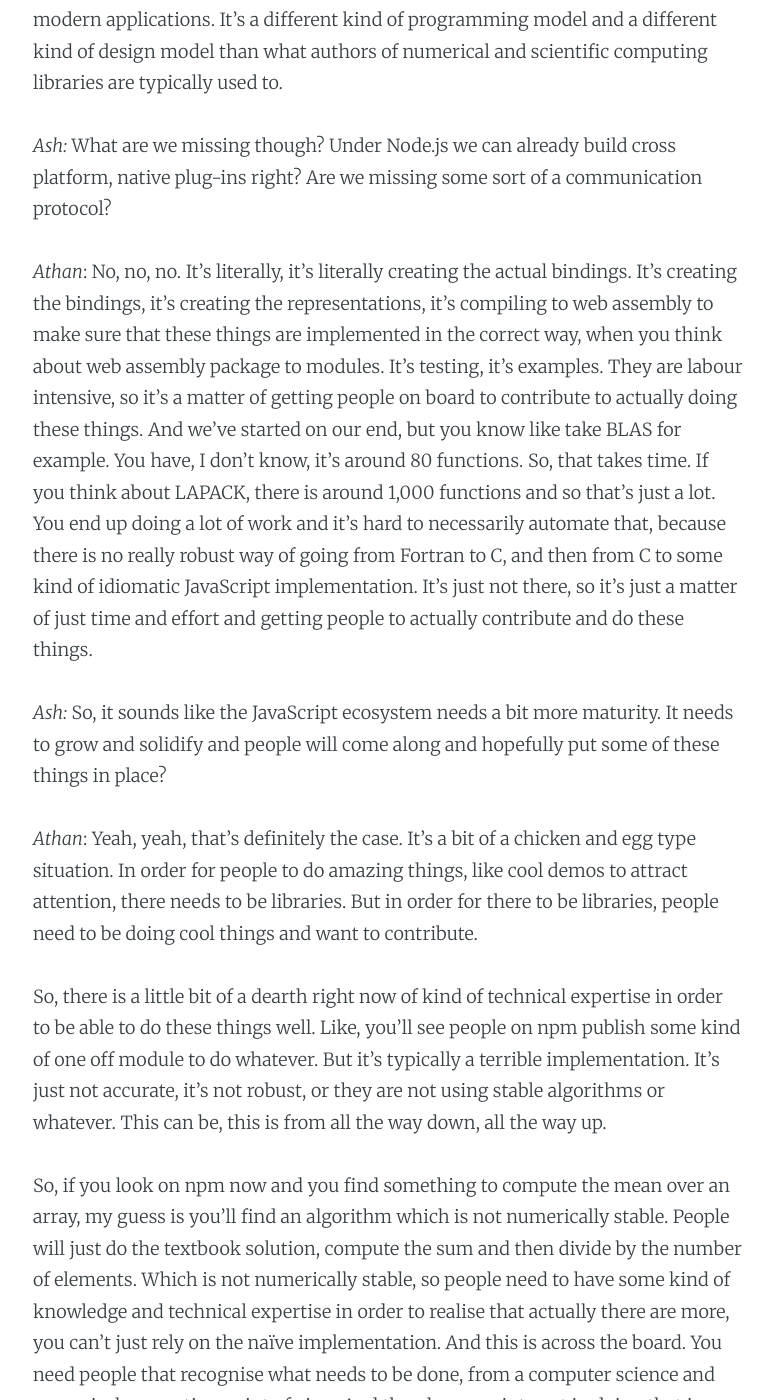
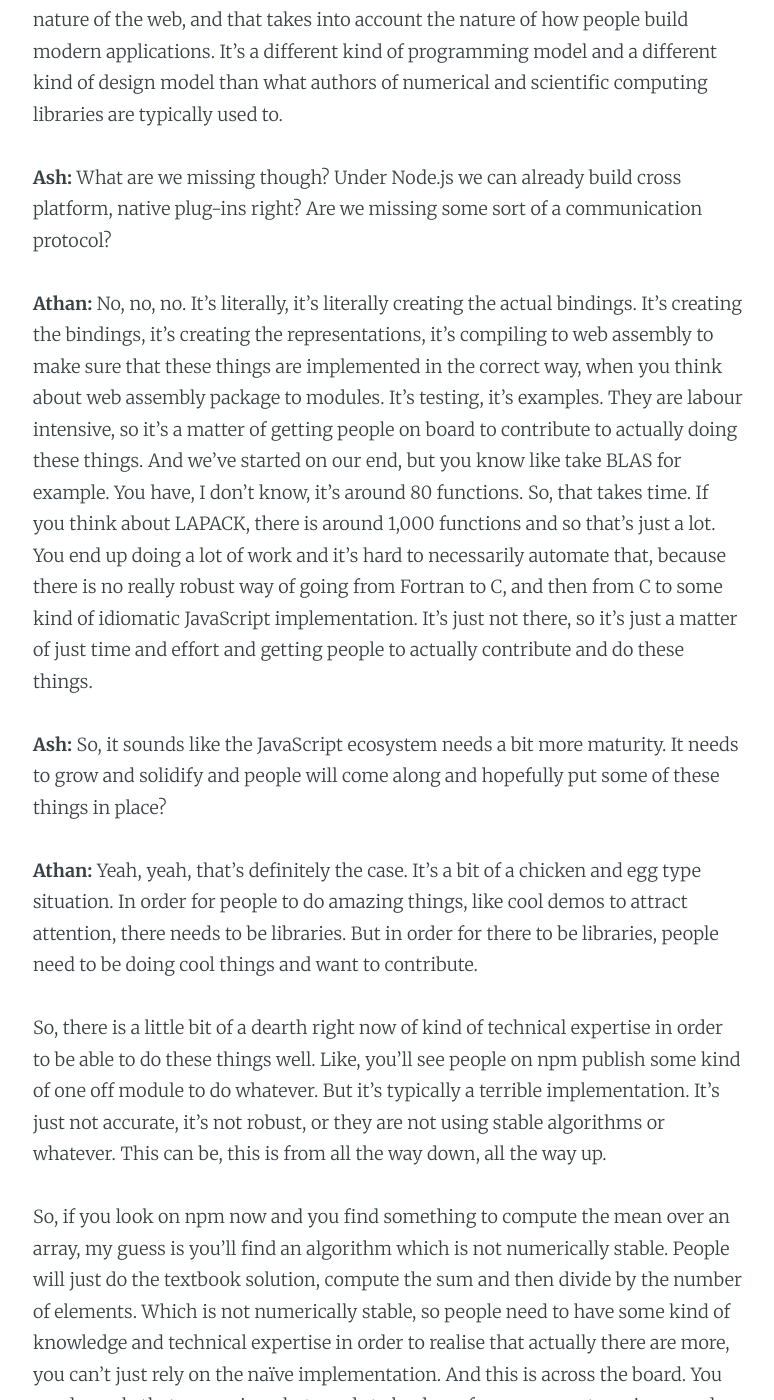
Before and after one commit to ashleydavis/the-data-wrangler-blog, a Jekyll site: the page built from _posts/2018-07-08-a-conversation-with-athan-reines.markdown, in a window 1280 px wide and 1400 px high, scrolled down 9239 px. Shown: the whole window, without its empty margins (252-1026 px from the left). Built offline with Jekyll 4.4.1, drawn with Linux system fonts in a browser that asks for light colours; comment, search, counter and statistics services are not loaded; some of the changed text lies outside the part shown.

Commit message:
Bolded names.

```diff
--- a/_posts/2018-07-08-a-conversation-with-athan-reines.markdown
+++ b/_posts/2018-07-08-a-conversation-with-athan-reines.markdown
@@ -11,50 +11,50 @@ This is the transcript of a conversation I had recently with Athan Reines, co-cr
 
 Enjoy...
 
-*Athan*:
+**Athan:**
 Hello?
 
-*Ash:*
+**Ash:**
 Hi Athan, this is Ashley.
 
-*Athan*:
+**Athan:**
 Hey, how are you doing?
 
-*Ash:*
+**Ash:**
 Good mate. Hey thanks for agreeing to talk today about your JavaScript library Stdlib
 
-*Ash:*
+**Ash:**
 I'm working on my own data transformation toolkit, that's Data-Forge and I've also written a book called Data Wrangling with JavaScript. So I've been very interested in the JavaScript ecosystem for data transformation, analysis and visualization. But somehow your standard library sort of slipped past me until just a couple of weeks ago, when I noticed through a blog post I found. I thought I'd have a chat to you because I've only just learned about your library and I'm interested to know more about it, where it's come from, where it's going to and that sort of thing. I’m also interested in your background as well understanding how you contribute to the library.
 
-*Athan*:
+**Athan:**
 Okay, where would you like me to begin?
 
-*Ash:*
+**Ash:**
 Well, maybe you could just start by telling me a bit about what you do for a living and your background.
 
-*Athan*:
+**Athan:**
 I work fulltime on open source, where most of my time is spent on stdlib (pronounced “standard lib”). I've been working on stdlib for a little over two years. Most, if not all of my work focuses on how to provide scientific computing facilities to web environments and Node.js. This entails providing native bindings, porting numerical algorithms to JavaScript and creating idiomatic tools and libraries tailored to the JavaScript language for use in scientific and numerical computing.
 
-*Ash:*
+**Ash:**
 What an awesome job. It sounds like we are coming at it from similar perspectives. I used to use Python and Pandas to do my data analysis, but I was working with JavaScript and I really wanted to be able to do that same kind of thing but in JavaScript. That’s what spurred me on to do my work and eventually create my open-source library [Data-Forge](http://www.data-forge-js.com/) and my book [Data Wrangling with JavaScript](http://bit.ly/2t2cJu2).
 
 How do you fund yourself if you're working on open source full time - are you sponsored or something like that, how does it work?
 
-*Athan*:
+**Athan:**
 I primarily live off savings. I receive some funding through [Patreon](https://www.patreon.com/athan/), which is a form of crowdfunding. In terms of contributors, Phillip, who is the main other contributor, is a graduate student at Carnegie Mellon University. He's funded through grants. I'll also occasionally perform freelance work. Fortunately, I worked for a couple of successful startups in Silicon Valley, so I have enough financial cushion to be able to do this.
 
-*Ash:*
+**Ash:**
 So, did you actually start the stdlib library? Are you one of founding members?
 
-*Athan*:
+**Athan:**
 Yes, that's correct. The longer story is that, when I moved back to the US from the UK after completing my PhD and working for startup in London, I worked for a startup in San Francisco called NodePrime. The company had nothing to do with Node.js, instead providing data infrastructure analytics. As part of our product, we were pulling off metrics from datacenter servers and analyzing those metrics with various analytic facilities. As we were a Node.js “shop”, so to speak, I needed to be able to do some kind of analytics on that data, so I started writing JavaScript libraries in order to be able to do analytics and transformations.
 
 That led to some open source work, which I worked on for about 2 years and, through that work, Phillip, who is the main other collaborator on stdlib, began working with me. We wrote well over 1,000 NPM modules that did small little things, such as special functions or Matlab like functionality. Over time our approach was not particularly sustainable. At the time, small modules were the “craze”, and the “everything is its own repository” approach just wasn't scalable for us, as we were investing a lot more time writing tooling to help manage all these packages than actually working on core library functionality. Eventually, we consolidated everything into a mono-repo which was the genesis for stdlib. We've been working on stdlib since March of 2016.
 
-*Ash:*
+**Ash:**
 Do you have any kind of like relationship with JavaScript committee or with the Node.js foundation? I’m wondering if there is anything in the works there? I guess I’m asking:  will Stdlib be something official?
 
-*Athan*:
+**Athan:**
 No, there is nothing official. From our standpoint, no reason exists for official incorporation into either Node.js or JavaScript. There are several reasons for avoiding official incorporation. For the most part, these reasons are detailed in the [FAQ](https://github.com/stdlib-js/stdlib/blob/develop/FAQ.md) found in the repo. So, I'll just briefly highlight some of the reasons. First, some of the concerns of the standards bodies are not our concerns. When the standard committee has thought about math at the standards level, they haven't necessarily prioritised accuracy or precision or having robust algorithms. Instead, they have wanted flexibility in choosing performance over accuracy. If you're doing something like game design or similar, you don't necessarily care that you have 16 decimals of precision. What you do care about is that your code runs relatively fast and that accuracy is good enough for things like trajectories of flying projectiles and angry birds. Forgoing accuracy is not okay, however if you want to be able to do any kind of reproducible scientific research.
 
 From our standpoint, we believe it is very important for us to write implementations that are robust and have high accuracy (as compared to other languages or other implementations). Ensuring that results are comparable across languages means that you can go from one language to the other and get the same thing that you would expect, which is important for scientific reproducibility. Currently, such reproducibility is not possible in JavaScript. Next, because there's no codification at the standards level for these implementations, you can go from one browser to the next and you'll get different results, which, again, is not okay with regard to scientific reproducibility.
@@ -65,26 +65,26 @@ The reality is that most people don't need to have all these bindings for the ba
 
 In a similar vein, consider Python, which does have a larger standard library but you don't have NumPy or SciPy included in Python, right? In Python, you seem to have a similar separation of concerns, where people should be able to bring these things in as they need them. So, while the people at the standards level and within the Node.js community have been supportive, we have no plans for any kind of official inclusion or official support from either of those two.
 
-*Ash:*
+**Ash:**
 Okay. It's interesting that you mentioned the accuracy issues a moment ago. I've heard various criticisms against data analysis with JavaScript but nothing that particularly swayed me. But then I heard someone talking about floating-point accuracy and the fact that the only type of number we've got in JavaScript is double. Do you have any special way of working around the imprecision of very large floating-point numbers? Is that something that's on your radar as a concern?
 
-*Athan*:
+**Athan:**
 No, the same problems that plague JavaScript, e.g., that 0.1 plus 0.2 doesn't exactly equal 0.3, plagues Python, R, Julia, etc. Some of the other environments, such as Julia, have built-in support for BigFloat or BigInt and that's great. But historically, technical computing environments haven't necessarily had that for scientific computing. In terms of future support, I think there will be some things coming down the pipeline in JavaScript that will alleviate some of these concerns.
 
 One of them is the BigInt proposal, which is now at stage 3 and currently available in Chrome and Node.js version 10. So, there are some things for arbitrarily sized integers at least. In terms of arbitrarily sized floating point numbers, if you're going to do any kind of thing like that in JavaScript it's going to be really slow right now, so I don't really see the point. You're just going to be doing essentially manual mathematics, using strings or bit arrays, both of which are not going to be performant.
 
 So, for us, we think there's a lot more low hanging fruit that needs to be addressed in terms of basic data structures or basic algorithms and basic floating-point implementations before even thinking about those other, more specialised, use cases, such as BigInt and BigFloat.
 
-*Ash:*
+**Ash:**
 Okay. Just for a second, let's assume that I'm not into JavaScript and I'm going to ask a stupid question. When you were getting started with all this why didn't you just do it in Python?
 
-*Athan*:
+**Athan:**
 Ah, well.
 
-*Ash:*
+**Ash:**
 Other people have asked you this question?
 
-*Athan*:
+**Athan:**
 Yes, other people have asked me this question. As I mentioned, when I was at NodePrime, we didn't really have the luxury of using Python. If you're part of a small team and you are a full-stack JavaScript shop, you don't necessarily have the bandwidth to have a polyglot architecture.
 
 Sometimes, it's just easier to implement these things directly in JavaScript. So, that was one of the reasons. We had other reasons. For example, we needed to be able to do various data transformations. Had we used Python for data transformation and analysis, we would have incurred a performance penalty as we’d be required to shell out. Or, if we were performing analysis in a web browser, we’d have to make an HTTP request over the network to do basic data transformation, which is relatively slow and wasteful. If you can do these transformations for a data visualisation or a dashboard directly in the browser itself, you can push some of the computational load out to the “edge”, so to speak.
@@ -99,16 +99,16 @@ The only reason you don't do so now is because of the lack of comparable librari
 
 Admittedly, the language that's superior in terms of performance is Julia, but Julia is still niche, occupying a space within the technical computing ecosystem and is not something that people are choosing to run web servers out in production. In short, if you are using JavaScript, including Node.js, if you care about performance, you're going to want to do these things in JavaScript.
 
-*Ash:*
+**Ash:**
 I think it has a lot to do with practicality doesn’t it? I mean, if you're already working in JavaScript then you just need to be able to do stuff in JavaScript. I see a lot of people interested in it and working on this sort of thing, so it's definitely getting more popular. How far off do you think we are from JavaScript possibly rivalling Python for data analysis. Do you have any thoughts on that?
 
-*Athan*:
+**Athan:**
 We're far off. There are certain things where we're not far off, but there are other things where we are. For example, if you need to compute trigonometric functions or to calculate probability distributions etc, you can do all of this now in JavaScript. The real issue is how do you create performant, native bindings to hardware optimized libraries and other existing native libraries. Creating such bindings is something that we actively work on. In short, the big gap at the moment is creating something comparable to a native library tailored to JavaScript (and Node.js). Addressing this gap is difficult because you need substantial technical expertise.
 
-*Ash:*
+**Ash:**
 That'd be a native plug-in, is that right?
 
-*Athan*:
+**Athan:**
 Yes, using Node.js terminology, native bindings take the form of “native add-ons”. We include such bindings in stdlib, but these bindings are still very much a work in progress.
 
 Once you have core data structures and bindings, you can start adding additional functionality such as Apache Arrow or Pandas DataFrames, which enable higher level abstractions and more advanced use cases. But we're just not there, given the amount of work that goes into actually building these things.
@@ -119,16 +119,16 @@ But it's not just enough to create just a single binding to some large native li
 
 To summarize, if you want to be able to break these libraries down into individual components, you're not going to be able to. You're just going to end up shipping a huge binary, leading to increased network costs, and users being annoyed because your application takes too long to load. In short, there are many considerations that you have to take into account to do this well, that takes into account the nature of the web, and that takes into account the nature of how people build modern applications. It's a different kind of programming model and a different kind of design model than what authors of numerical and scientific computing libraries are typically used to.
 
-*Ash:*
+**Ash:**
 What are we missing though? Under Node.js we can already build cross platform, native plug-ins right? Are we missing some sort of a communication protocol?
 
-*Athan*:
+**Athan:**
 No, no, no. It's literally, it's literally creating the actual bindings. It's creating the bindings, it's creating the representations, it's compiling to web assembly to make sure that these things are implemented in the correct way, when you think about web assembly package to modules. It's testing, it's examples. They are labour intensive, so it's a matter of getting people on board to contribute to actually doing these things. And we've started on our end, but you know like take BLAS for example. You have, I don't know, it's around 80 functions. So, that takes time. If you think about LAPACK, there is around 1,000 functions and so that’s just a lot. You end up doing a lot of work and it's hard to necessarily automate that, because there is no really robust way of going from Fortran to C, and then from C to some kind of idiomatic JavaScript implementation. It's just not there, so it's just a matter of just time and effort and getting people to actually contribute and do these things.
 
-*Ash:*
+**Ash:**
 So, it sounds like the JavaScript ecosystem needs a bit more maturity. It needs to grow and solidify and people will come along and hopefully put some of these things in place?
 
-*Athan*:
+**Athan:**
 Yeah, yeah, that's definitely the case. It's a bit of a chicken and egg type situation. In order for people to do amazing things, like cool demos to attract attention, there needs to be libraries. But in order for there to be libraries, people need to be doing cool things and want to contribute.
 
 So, there is a little bit of a dearth right now of kind of technical expertise in order to be able to do these things well. Like, you'll see people on npm publish some kind of one off module to do whatever. But it's typically a terrible implementation. It's just not accurate, it's not robust, or they are not using stable algorithms or whatever. This can be, this is from all the way down, all the way up.
@@ -137,16 +137,16 @@ So, if you look on npm now and you find something to compute the mean over an ar
 
 Right now you don't have that expertise within the JavaScript community. The people doing interesting things in data science and JavaScript are like zero, right, so you have to have those people kind of come in and realise or want to take advantage of the platform.
 
-*Ash:*
+**Ash:**
 We need more data scientist working JavaScript?
 
-*Athan*:
+**Athan:**
 Yip.
 
-*Ash:*
+**Ash:**
 Do you see that happening? Do you see more qualified data scientists coming into our arena?
 
-*Athan*:
+**Athan:**
 Yeah, I think, yes, yes, yes but it's slow right. There is people that are interested in doing machine learning and these kinds of things, and you see like efforts like deep learn, which is now Tensorflow, so you are seeing corporate buy in, into the power of the web.
 
 But still, it's not necessarily data scientists who are using these libraries, it's people like front end developers who want to do things like image tracking. It's not, you're not going to go to a company right down the street in San Francisco and say hey, are you doing stuff in JavaScript?
@@ -155,16 +155,16 @@ You'll get laughed at, right, because people have all these preconceptions. So,
 
 So, it's slow. You get some academic buy in, you get some people that are doing for example, like Stinsello that is trying to do a web based spreadsheet program which, has a little more power than your traditional spreadsheet. You have people that recognise this stuff and recognise the power of the web. But you don't have a critical mass of people at the present moment that recognise the power of the web platform or a willingness to invest resources in it.
 
-*Ash:*
+**Ash:**
 I'm also very interested in machine learning in JavaScript, but that's probably a whole other conversation.
 
-*Athan*:
+**Athan:**
 Yip.
 
-*Ash:*
+**Ash:**
 So, where do you see the stdlib library going in the future? Where does it fit? Is the audience data scientists or is it broader than that?
 
-*Athan*:
+**Athan:**
 Yeah, I think it's broader than that. Our perspective is that we came at this from a scientific computing background. My PhD is in physics, I did a lot of time series machine learning, analysis etc. So, that's our bent and our bias.
 
 But we also recognise that it's not just that, it's a bit more encompassing, how we think about the project. We want to create a particular set of libraries that has consistent documentation, that has consistent benchmarks, examples etc. And this goes for everything from low level utilities to your lodash, ramda, etc. And then to doing more hard core NLP, machine learning etc.
@@ -173,10 +173,10 @@ We see those things as not necessarily being disparate things that oh, I'm only
 
 You're going to need to be able to do some functional operations on these data structures, whatever it might be. So, we see it as everything is pretty much fair game to us. As long as we see that, that it fits within the narrative of providing a standard library that people can use for whatever application that may be. So, yeah our bent is toward the scientific computing community, but we don't necessarily exclude ourselves from implementing just basic utilities for data transformation or whatever.
 
-*Ash:*
+**Ash:**
 Well, I think that's pretty much everything I wanted to ask. One last thing though. Your library has been around a couple of years now and I hadn’t even noticed it until recently. I'm thinking that I need better ways to keep up to date on these sort of things. How do you keep up to date? Are there any particular resources you use to keep in touch with new developments in the JavaScript community?
 
-*Athan*:
+**Athan:**
 I guess there are a few people that I follow on Twitter and things like that. I keep pretty close tabs on like my Github activity feed and I know key people within the community that were doing at some point or another, scientific computing work.
 
 So, well I find through those kind of weak links, resources and then if there are repositories I just follow them. So, we have a huge laundry list internally of various projects that have been started either many, many years ago or new ones that people were working on. What I would say is that yeah, certain things like this will probably fall through the cracks. I don't know how much it's worth it, how much time really needs to be invested in this, because there’s a lot of noise. There are so many crappy implementations out there, so from our standpoint were hadn't really done anything for like a year and a half to really promote the project.
@@ -187,10 +187,10 @@ So, it's only been relatively recently that we've thought about actually pushing
 
 You know, to be quite honest there is not that many interesting projects happening, there is just not. People will do one off things and it's all typically featured around deep learning at the moment. So, if you're interested in that, there's like Keras-js, there's the Tokyo ML people. There's Synaptic, which is now Neptactic and the deep learn JS that is now Tensaflow. That's where a lot of the eye candy and activity is. Not a lot of activity is happening on doing actual, good, solid computer science.
 
-*Ash:*
+**Ash:**
 Do you think there is anyway to coordinate the community to bring these things together and get stuff moving in the right direction?
 
-*Athan*:
+**Athan:**
 Yeah, maybe. I think it's quite difficult. It's a little bit like finding a needle in the haystack, because you need the people. Obviously there are a lot of well intentioned people, but they don't necessarily have the knowledge or the wherewithal to recognise what's a good implementation from a bad implementation.
 
 They'll go and they'll find something on Stack Overflow and that will be it. They won't actually go and look at the academic literature and figure out okay, this is how people actually really implement these things. Also with open source work there is often ego involved. So, they are more often than not, if they're going to devote their time, they are going to devote their time to something that they do. Of course there are a lot of people that contribute to open source. They do one off drive by, kind of contributions. But they are not necessarily investing a lot of time.
@@ -203,31 +203,31 @@ There are these cool demos that people are doing, like machine learning. Some pe
 
 So, I think it's too soon at the present moment, too nascent of an area with JavaScript, within this ecosystem, within the web space to even think about coordinating efforts or whatever else. Essentially, if people find an interesting project and they are interested, they should just contact the authors and then little bit by little bit, hopefully you get more people contributing and you get, increased momentum within the field. But, I'm not certain that much can be done at the present moment, besides people just tinkering and small evolutionary things, that hopefully one of them will kind of take off and get exponential growth.
 
-*Ash:*
+**Ash:**
 Cool, we might wrap it up now. Is there anything else you wanted to say about standard library?
 
-*Athan*:
+**Athan:**
 No not really. Pretty much our, our current road map is working on low level numeric stuff. So, this is low level implementation, BLAS bindings, LAPACK bindings etc. So, while the fundamental building blocks are needed to create libraries for machine learning, deep learning etc. That's probably going to be the next few months of work. There are other things, like in data visualisation and such, that we might work on and focus on but it's really the fundamental building blocks that people need to build these larger, more performing libraries.
 
 But it's difficult. I think one of the biggest things that needs to happen in order for the community to start recognising it's potential is you need some kind of corporate buy-in. There needs to be some kind of like funding into this space. Otherwise it's not sustainable, it's not sustainable for people like me to be able to live off my savings and create these things in their garage kind of thing. There needs to be some kind of model for supporting initiatives in this space, in order for them to actually grow. Because the scope of the problem is so big, that it's not something you just knock off in a weekend.
 
 It's something that takes from months to years. We've been working on this stuff now for two years. And to create something like a numpy or a boost or whatever, it takes a lot of effort. And there needs to be some kind of way for supporting those efforts. Whether that's corporate sponsorship or grant funding etc.
 
-*Ash:*
+**Ash:**
 Maybe that's where a committee or some sort of foundation could come in useful? Maybe for evaluating these projects? Looking at the ones with the most potential and potentially allocating funding to those ones.
 
-*Athan*:
+**Athan:**
 Yeah, but those bodies are really few and far between. Even look at the JS foundation. They provide mentorship, they don't actually provide any kind of financial backing. You have things like the Moore Foundation, but or NumFOCUS, but those things are typically for more established projects. And there is nothing currently super well established, or in widespread usage. So, this is difficult. There is this gap right now. You don't have anything like seed or angel stage funding for open source work. And there is not a lot of interest yet in academia for sponsoring this type of thing.
 
 People in academia will just say, well we do everything in R. Why do we need to worry about doing anything in JavaScript. So, it's a bit hard. It's a bit difficult and I don't know if there's much interest there even is at the kind of like upper echelon of even having a committee to begin with. So we're in this tough space, where people have to knuckle down and really, really believe in the potential of the web platform. And then put in the time and effort to make it happen.
 
-*Ash:*
+**Ash:**
 Cool.
 
-*Athan*:
+**Athan:**
 So, I think that wraps up. I don't know if you have any other questions or anything?
 
-*Ash:*
+**Ash:**
 No, I think that's about it. Yeah, thanks for taking the time for a chat. Great work so far on your stdblib library, it's looking really impressive. And I'm keen to watch where it goes now. And hopefully help transform the JavaScript ecosystem into a contender.
 
 ## Resources
```
